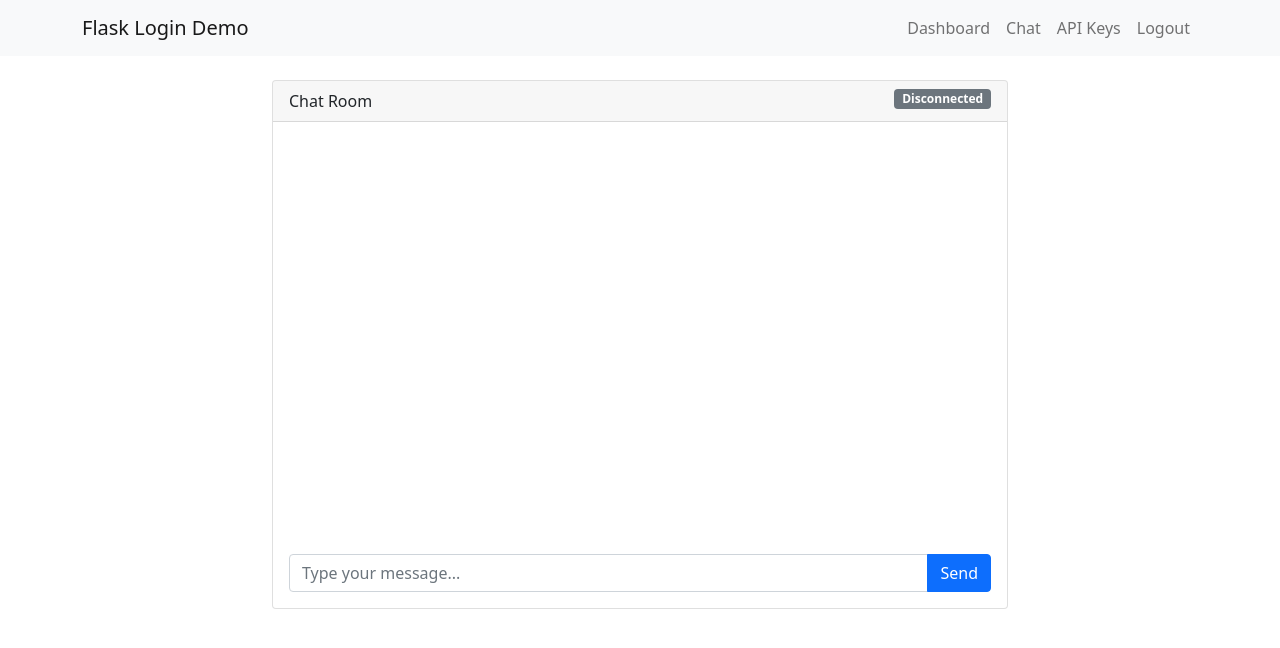
After one commit to AddingBurritos/authflask, a Flask app: page /chat in a window 1280 px wide. The commit adds this page. Shown: the top 648 px of the page. Run offline with Flask 3, Linux system fonts and the light colour scheme; the visitor is signed in with stand-in values (Sample User, id 1); data that the repository does not hold is empty; some libraries are stand-ins or nearby versions.

Commit message:
inital addition of websockets

```diff
--- a/app.py
+++ b/app.py
@@ -1,5 +1,6 @@
 from flask import Flask, render_template, request, redirect, url_for, flash, jsonify
 from flask_login import LoginManager, UserMixin, login_user, login_required, logout_user, current_user
+from flask_socketio import SocketIO, emit, join_room, leave_room
 from werkzeug.security import generate_password_hash, check_password_hash
 from flask_sqlalchemy import SQLAlchemy
 from flask_mail import Mail, Message
@@ -12,6 +13,7 @@ app = Flask(__name__)
 app.config.from_object(Config)
 
 db = SQLAlchemy(app)
+socketio = SocketIO(app)
 mail = Mail(app)
 login_manager = LoginManager()
 login_manager.init_app(app)
@@ -34,6 +36,13 @@ class ApiKey(db.Model):
         self.key = secrets.token_urlsafe(32)
         self.user_id = user_id
         self.name = name
+
+
+class Message(db.Model):
+    id = db.Column(db.Integer, primary_key=True)
+    content = db.Column(db.String(500), nullable=False)
+    timestamp = db.Column(db.DateTime, default=datetime.datetime.utcnow)
+    user_id = db.Column(db.Integer, db.ForeignKey('user.id'), nullable=False)
 
 
 # User model
@@ -69,6 +78,47 @@ def auth_with_api_key():
     return None
 
 
+# WebSocket events
+@socketio.on('connect')
+def handle_connect():
+    if current_user.is_authenticated:
+        join_room(f'user_{current_user.id}')
+        emit('connection_response', {'status': 'connected'})
+
+
+@socketio.on('disconnect')
+def handle_disconnect():
+    if current_user.is_authenticated:
+        leave_room(f'user_{current_user.id}')
+
+
+@socketio.on('send_message')
+@login_required
+def handle_message(data):
+    if current_user.is_authenticated:
+        message = Message(
+            content=data['message'],
+            user_id=current_user.id
+        )
+        db.session.add(message)
+        db.session.commit()
+
+        emit('new_message', {
+            'message': message.content,
+            'username': current_user.username,
+            'timestamp': message.timestamp.strftime('%Y-%m-%d %H:%M:%S')
+        }, broadcast=True)
+
+
+@socketio.on('join_chat')
+def handle_join_chat():
+    if current_user.is_authenticated:
+        join_room('chat')
+        emit('user_joined', {
+            'username': current_user.username
+        }, room='chat')
+
+
 # API Routes
 @app.route('/api/test', methods=['GET'])
 def api_test():
@@ -82,6 +132,13 @@ def api_test():
 @app.route('/')
 def index():
     return render_template('index.html')
+
+
+@app.route('/chat')
+@login_required
+def chat():
+    messages = Message.query.order_by(Message.timestamp.desc()).limit(50).all()
+    return render_template('chat.html', messages=messages)
 
 
 @app.route('/login', methods=['GET', 'POST'])
@@ -240,5 +297,6 @@ def reset_password(token):
 
 if __name__ == '__main__':
     with app.app_context():
+        db.drop_all()     # This drops all tables
         db.create_all()
     app.run(debug=True)
--- a/templates/base.html
+++ b/templates/base.html
@@ -13,6 +13,7 @@
             <div class="navbar-nav">
                 {% if current_user.is_authenticated %}
                     <a class="nav-link" href="{{ url_for('dashboard') }}">Dashboard</a>
+                    <a class="nav-link" href="{{ url_for('chat') }}">Chat</a>
                     <a class="nav-link" href="{{ url_for('api_keys') }}">API Keys</a>
                     <a class="nav-link" href="{{ url_for('logout') }}">Logout</a>
                 {% else %}
--- /dev/null
+++ b/templates/chat.html
@@ -0,0 +1,88 @@
+{% extends "base.html" %}
+{% block title %}Chat Room{% endblock %}
+
+{% block content %}
+<div class="row">
+    <div class="col-md-8 offset-md-2">
+        <div class="card">
+            <div class="card-header">
+                Chat Room
+                <span id="connection-status" class="badge bg-secondary float-end">Disconnected</span>
+            </div>
+            <div class="card-body">
+                <div id="chat-messages" class="mb-3" style="height: 400px; overflow-y: auto;">
+                    {% for message in messages %}
+                    <div class="message">
+                        <strong>{{ message.user.username }}</strong>
+                        <small class="text-muted">{{ message.timestamp.strftime('%Y-%m-%d %H:%M:%S') }}</small>
+                        <p>{{ message.content }}</p>
+                    </div>
+                    {% endfor %}
+                </div>
+                <form id="message-form" class="form-inline">
+                    <div class="input-group">
+                        <input type="text" id="message-input" class="form-control" placeholder="Type your message...">
+                        <button type="submit" class="btn btn-primary">Send</button>
+                    </div>
+                </form>
+            </div>
+        </div>
+    </div>
+</div>
+
+<script src="https://cdnjs.cloudflare.com/ajax/libs/socket.io/4.0.1/socket.io.js"></script>
+<script>
+    document.addEventListener('DOMContentLoaded', function() {
+        const socket = io();
+        const messageForm = document.getElementById('message-form');
+        const messageInput = document.getElementById('message-input');
+        const chatMessages = document.getElementById('chat-messages');
+        const connectionStatus = document.getElementById('connection-status');
+
+        // Connection handlers
+        socket.on('connect', () => {
+            connectionStatus.textContent = 'Connected';
+            connectionStatus.className = 'badge bg-success float-end';
+            socket.emit('join_chat');
+        });
+
+        socket.on('disconnect', () => {
+            connectionStatus.textContent = 'Disconnected';
+            connectionStatus.className = 'badge bg-secondary float-end';
+        });
+
+        // Message handling
+        messageForm.addEventListener('submit', function(e) {
+            e.preventDefault();
+            if (messageInput.value.trim()) {
+                socket.emit('send_message', {
+                    message: messageInput.value
+                });
+                messageInput.value = '';
+            }
+        });
+
+        socket.on('new_message', function(data) {
+            const messageDiv = document.createElement('div');
+            messageDiv.className = 'message';
+            messageDiv.innerHTML = `
+                <strong>${data.username}</strong>
+                <small class="text-muted">${data.timestamp}</small>
+                <p>${data.message}</p>
+            `;
+            chatMessages.appendChild(messageDiv);
+            chatMessages.scrollTop = chatMessages.scrollHeight;
+        });
+
+        socket.on('user_joined', function(data) {
+            const joinMessage = document.createElement('div');
+            joinMessage.className = 'text-center text-muted small';
+            joinMessage.textContent = `${data.username} joined the chat`;
+            chatMessages.appendChild(joinMessage);
+        });
+
+        // Auto-scroll to bottom on load
+        chatMessages.scrollTop = chatMessages.scrollHeight;
+    });
+</script>
+{% endblock %}
```
